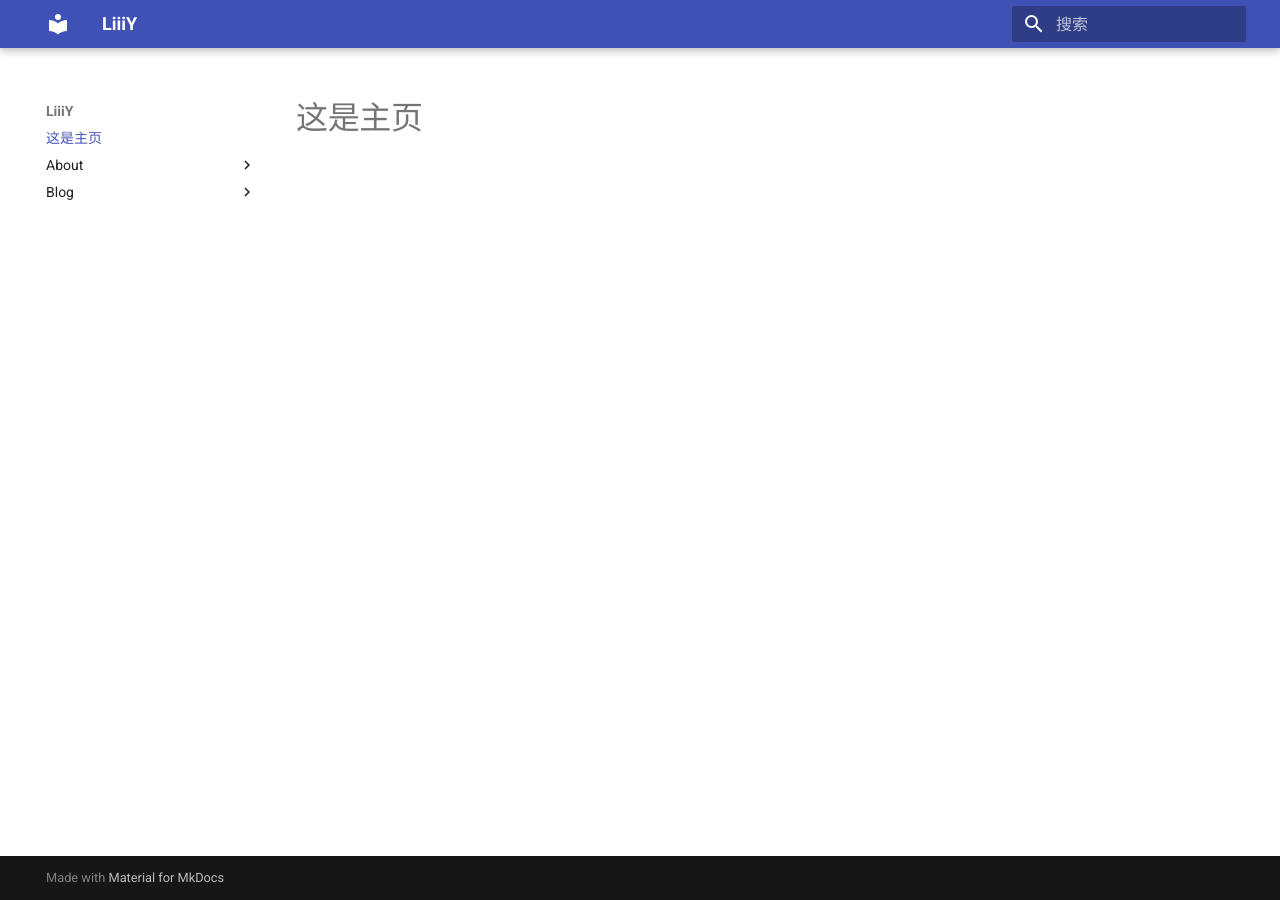
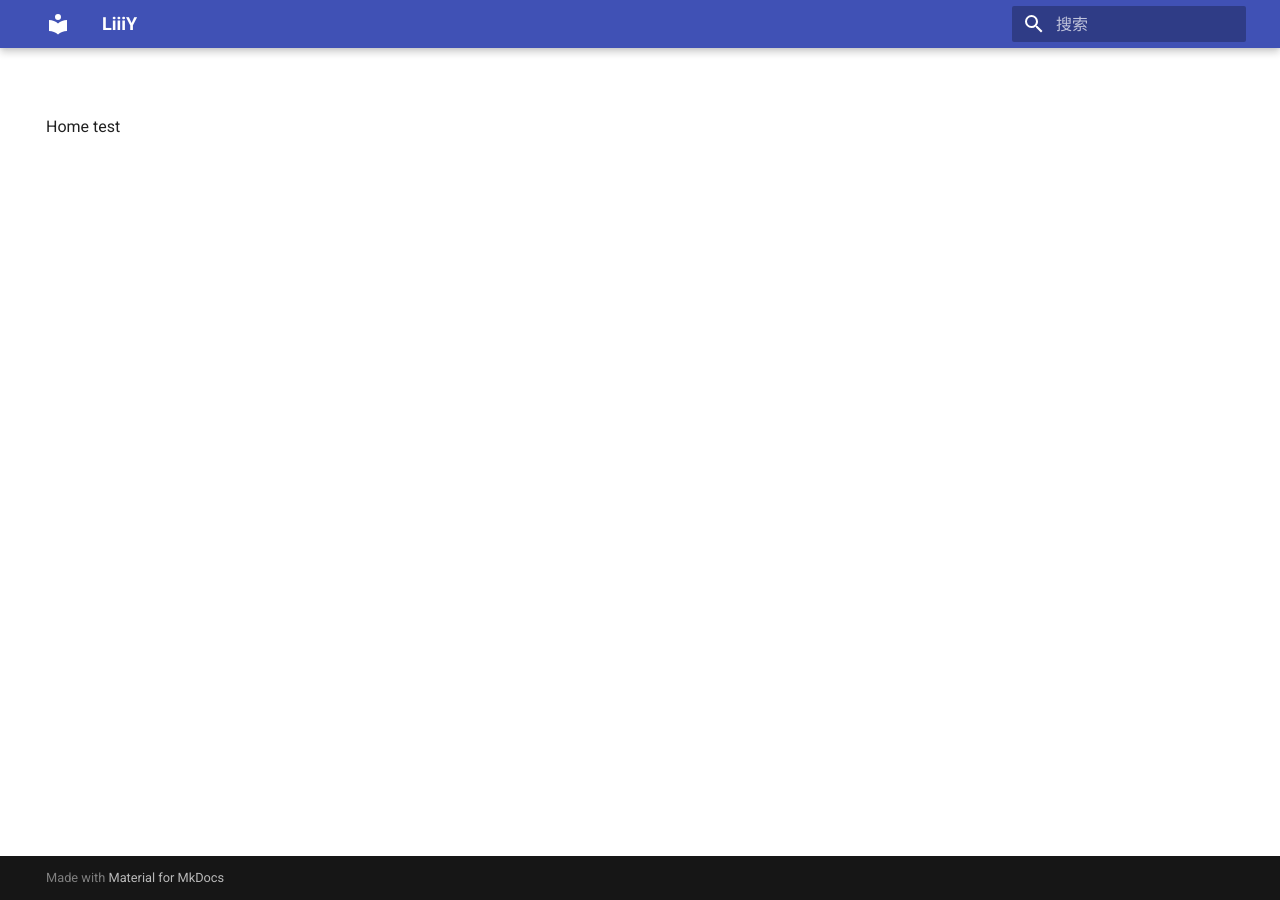
Before and after one commit to liycn/liycn.github.io, an MkDocs documentation site: the page built from docs/index.md, in a window 1280 px wide. Built offline with MkDocs 1.6.1 and Material for MkDocs 9.7.7, drawn with Linux system fonts in a browser that asks for light colours.

Commit message:
Update index

```diff
--- a/docs/index.md
+++ b/docs/index.md
@@ -1 +1,18 @@
-# 这是主页
+---
+hide:
+  - navigation
+  - toc
+  - path
+  - pageTitle
+  - editButton
+# template: home.html
+---
+
+<style>
+  .md-typeset h1,
+  .md-content__button {
+    display: none;
+  }
+</style>
+
+Home test
```
